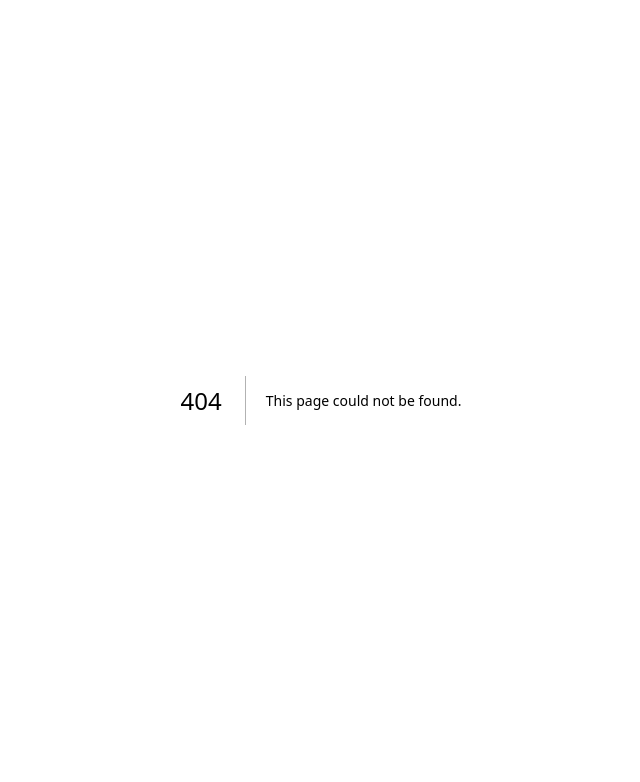
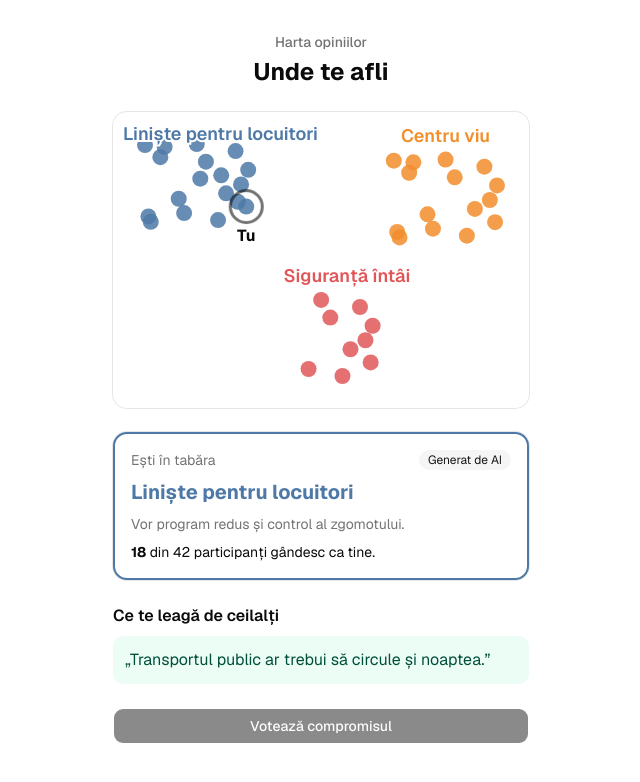
Before and after one commit to Vlad387/unihack2026, a Next.js app in the folder frontend/: page /me in a window 1280 px wide. Before the commit this address had no page. Shown: the top 782 px of the page, without its empty margins (319-959 px from the left). Built offline with nearby package versions, Linux system fonts and the light colour scheme; no server answers.

Commit message:
Add screen 3: show the citizen's position and camp on the opinion map
Co-Authored-By: Claude Opus 5.5 <noreply@anthropic.com>

```diff
--- /dev/null
+++ b/frontend/src/app/me/page.tsx
@@ -0,0 +1,16 @@
+import { WhereYouAre } from "@/components/where-you-are";
+import { getBridges, getClusters, getSupport } from "@/lib/api";
+
+export default async function MePage() {
+  const [clusters, bridges, support] = await Promise.all([getClusters(), getBridges(), getSupport()]);
+
+  return (
+    <main className="mx-auto flex w-full max-w-md flex-1 flex-col gap-6 px-4 py-8">
+      <header className="flex flex-col gap-1 text-center">
+        <p className="text-sm font-medium text-muted-foreground">Harta opiniilor</p>
+        <h1 className="text-2xl font-bold">Unde te afli</h1>
+      </header>
+      <WhereYouAre initial={{ clusters, bridges, proposal: null, support }} />
+    </main>
+  );
+}
--- a/frontend/src/components/opinion-map.tsx
+++ b/frontend/src/components/opinion-map.tsx
@@ -20,7 +20,14 @@ function domain(values: number[]): [number, number] {
   return lo === undefined || hi === undefined || lo === hi ? [-1, 1] : [lo, hi];
 }
 
-export function OpinionMap({ clusters }: { clusters: ClusterResult }) {
+interface Props {
+  clusters: ClusterResult;
+  me?: Point | null;
+  // phones shrink the 800px viewBox ~2.3x, so dots and labels need scaling up
+  scale?: number;
+}
+
+export function OpinionMap({ clusters, me = null, scale = 1 }: Props) {
   const ref = useRef<SVGSVGElement>(null);
 
   useEffect(() => {
@@ -46,13 +53,14 @@ export function OpinionMap({ clusters }: { clusters: ClusterResult }) {
             .attr("r", 0)
             .attr("fill", (d) => color(d.camp_id))
             .attr("fill-opacity", 0.85)
-            .call((e) => e.transition(t).attr("r", 8)),
+            .call((e) => e.transition(t).attr("r", 8 * scale)),
         (update) =>
           update.call((u) =>
             u
               .transition(t)
               .attr("cx", (d) => x(d.x))
               .attr("cy", (d) => y(d.y))
+              .attr("r", 8 * scale)
               .attr("fill", (d) => color(d.camp_id)),
           ),
         (exit) => exit.call((e) => e.transition(t).attr("r", 0).remove()),
@@ -71,10 +79,38 @@ export function OpinionMap({ clusters }: { clusters: ClusterResult }) {
       .text((d) => d.name)
       .attr("text-anchor", "middle")
       .attr("fill", (d) => color(d.id))
+      .attr("font-size", 18 * scale)
+      .attr("stroke-width", 4 * scale)
       .transition(t)
-      .attr("x", (d) => d.cx)
-      .attr("y", (d) => d.cy - 18);
-  }, [clusters]);
+      // keep long camp names inside the map edges
+      .attr("x", function (d) {
+        const half = this.getComputedTextLength() / 2 + 4;
+        return Math.min(Math.max(d.cx, half), W - half);
+      })
+      .attr("y", (d) => Math.max(d.cy - 18 * scale, 20 * scale));
+
+    // "you" marker: the backend's latest position for this participant wins over the initial one
+    const mine = me && (points.find((p) => p.participant_id === me.participant_id) ?? me);
+    const marker = svg
+      .select<SVGGElement>("g.me")
+      .selectAll<SVGGElement, Point>("g")
+      .data(mine ? [mine] : [], (d) => d.participant_id)
+      .join((enter) => {
+        const g = enter.append("g").attr("transform", (d) => `translate(${x(d.x)},${y(d.y)})`);
+        g.append("circle").attr("fill", "none").attr("class", "stroke-foreground animate-pulse");
+        g.append("text").text("Tu").attr("text-anchor", "middle").attr("class", "fill-foreground font-bold");
+        return g;
+      });
+    marker
+      .select("circle")
+      .attr("r", 16 * scale)
+      .attr("stroke-width", 3 * scale);
+    marker
+      .select("text")
+      .attr("font-size", 16 * scale)
+      .attr("dy", 34 * scale);
+    marker.transition(t).attr("transform", (d) => `translate(${x(d.x)},${y(d.y)})`);
+  }, [clusters, me, scale]);
 
   return (
     <svg
@@ -85,7 +121,8 @@ export function OpinionMap({ clusters }: { clusters: ClusterResult }) {
       className="h-auto w-full"
     >
       <g className="points" />
-      <g className="labels text-lg font-semibold [paint-order:stroke] [&_text]:stroke-background [&_text]:stroke-[4px]" />
+      <g className="labels font-semibold [paint-order:stroke] [&_text]:stroke-background" />
+      <g className="me [paint-order:stroke] [&_text]:stroke-background [&_text]:stroke-[6px]" />
     </svg>
   );
 }
--- a/frontend/src/components/vote-deck.tsx
+++ b/frontend/src/components/vote-deck.tsx
@@ -1,8 +1,9 @@
 "use client";
 
 import { Check, HelpCircle, X } from "lucide-react";
+import Link from "next/link";
 import { useState } from "react";
-import { Button } from "@/components/ui/button";
+import { Button, buttonVariants } from "@/components/ui/button";
 import { submitVote } from "@/lib/api";
 import type { Statement, VoteValue } from "@/lib/types";
 
@@ -37,10 +38,9 @@ export function VoteDeck({ statements }: { statements: Statement[] }) {
       <div className="flex flex-col items-center gap-4 text-center">
         <p className="text-2xl font-semibold">Gata, ai votat tot! 🎉</p>
         <p className="text-muted-foreground">Urmărește harta live ca să vezi unde te afli față de ceilalți.</p>
-        {/* screen 3 comes next */}
-        <Button size="lg" className="w-full" disabled>
+        <Link href="/me" className={buttonVariants({ size: "lg", className: "w-full" })}>
           Vezi unde te afli
-        </Button>
+        </Link>
       </div>
     );
   }
--- /dev/null
+++ b/frontend/src/components/where-you-are.tsx
@@ -0,0 +1,77 @@
+"use client";
+
+import { useEffect, useState } from "react";
+import { campColor, OpinionMap } from "@/components/opinion-map";
+import { Badge } from "@/components/ui/badge";
+import { Button } from "@/components/ui/button";
+import { Card, CardContent } from "@/components/ui/card";
+import { type ConsultationState, useConsultation } from "@/hooks/use-consultation";
+import { getMyPosition } from "@/lib/api";
+import type { Point } from "@/lib/types";
+
+export function WhereYouAre({ initial }: { initial: ConsultationState }) {
+  const { clusters, bridges } = useConsultation(initial);
+  const [me, setMe] = useState<Point | null>(null);
+  const [loaded, setLoaded] = useState(false);
+
+  useEffect(() => {
+    getMyPosition()
+      .then(setMe)
+      .catch((err) => console.error("getMyPosition failed", err))
+      .finally(() => setLoaded(true));
+  }, []);
+
+  const myPoint = me && (clusters.points.find((p) => p.participant_id === me.participant_id) ?? me);
+  const camp = clusters.camps.find((c) => c.id === myPoint?.camp_id);
+  const color = campColor(clusters.camps);
+
+  return (
+    <div className="flex flex-col gap-6">
+      <Card className="py-2">
+        <CardContent className="px-2">
+          <OpinionMap clusters={clusters} me={me} scale={2} />
+        </CardContent>
+      </Card>
+
+      {camp ? (
+        <Card style={{ borderColor: color(camp.id) }} className="border-2">
+          <CardContent className="flex flex-col gap-2">
+            <div className="flex items-center justify-between gap-2">
+              <p className="text-sm text-muted-foreground">Ești în tabăra</p>
+              <Badge variant="secondary" className="font-normal">
+                Generat de AI
+              </Badge>
+            </div>
+            <p className="text-xl font-bold" style={{ color: color(camp.id) }}>
+              {camp.name}
+            </p>
+            <p className="text-muted-foreground">{camp.description}</p>
+            <p className="text-sm">
+              <strong>{camp.size}</strong> din {clusters.points.length} participanți gândesc ca tine.
+            </p>
+          </CardContent>
+        </Card>
+      ) : (
+        <p className="text-center text-muted-foreground" aria-live="polite">
+          {loaded ? "Încă te așezăm pe hartă. Revino în câteva momente." : "Te căutăm pe hartă…"}
+        </p>
+      )}
+
+      {bridges.length > 0 && (
+        <section className="flex flex-col gap-2">
+          <h2 className="font-semibold">Ce te leagă de ceilalți</h2>
+          {bridges.map((b) => (
+            <p key={b.id} className="rounded-lg bg-emerald-50 p-3 text-emerald-900 dark:bg-emerald-950 dark:text-emerald-100">
+              „{b.text}”
+            </p>
+          ))}
+        </section>
+      )}
+
+      {/* screen 4 comes next */}
+      <Button size="lg" className="w-full" disabled>
+        Votează compromisul
+      </Button>
+    </div>
+  );
+}
--- a/frontend/src/lib/api.ts
+++ b/frontend/src/lib/api.ts
@@ -1,6 +1,7 @@
 // The ONLY place that calls the REST API. shortcut: returns mock data until Rares's endpoints are up.
 import { mockBridges, mockClusters, mockProposal, mockQuestion, mockStatements, mockSupport } from "./mock";
-import type { ClusterResult, Proposal, Statement, SupportRound, VoteValue } from "./types";
+import { getParticipantId } from "./participant";
+import type { ClusterResult, Point, Proposal, Statement, SupportRound, VoteValue } from "./types";
 
 export const API_URL = process.env.NEXT_PUBLIC_API_URL ?? "http://localhost:8000";
 
@@ -16,7 +17,7 @@ export interface ResponseInput {
 }
 
 export async function submitResponse(input: ResponseInput): Promise<void> {
-  console.log("submitResponse (mock)", { ...input, audio: input.audio?.size });
+  console.log("submitResponse (mock)", { participant_id: getParticipantId(), ...input, audio: input.audio?.size });
 }
 
 export async function getStatementsToVote(): Promise<Statement[]> {
@@ -24,7 +25,7 @@ export async function getStatementsToVote(): Promise<Statement[]> {
 }
 
 export async function submitVote(statementId: string, value: VoteValue): Promise<void> {
-  console.log("submitVote (mock)", { statementId, value });
+  console.log("submitVote (mock)", { participant_id: getParticipantId(), statementId, value });
 }
 
 export async function getClusters(): Promise<ClusterResult> {
@@ -42,3 +43,10 @@ export async function getProposal(): Promise<Proposal> {
 export async function getSupport(): Promise<SupportRound[]> {
   return mockSupport;
 }
+
+// Client-only: needs the participant id from localStorage.
+export async function getMyPosition(): Promise<Point | null> {
+  const id = getParticipantId();
+  // shortcut: mock puts you on an existing dot in camp c1
+  return { ...mockClusters.points[3], participant_id: id };
+}
--- /dev/null
+++ b/frontend/src/lib/participant.ts
@@ -0,0 +1,16 @@
+// Citizens join without an account, so the browser remembers an anonymous id.
+const KEY = "citymind:participant";
+
+export function getParticipantId(): string {
+  try {
+    const existing = localStorage.getItem(KEY);
+    if (existing) return existing;
+    const id = crypto.randomUUID();
+    localStorage.setItem(KEY, id);
+    return id;
+  } catch (err) {
+    // private mode / blocked storage: still let them take part, just not across reloads
+    console.warn("localStorage unavailable, using a one-off participant id", err);
+    return crypto.randomUUID();
+  }
+}
```
